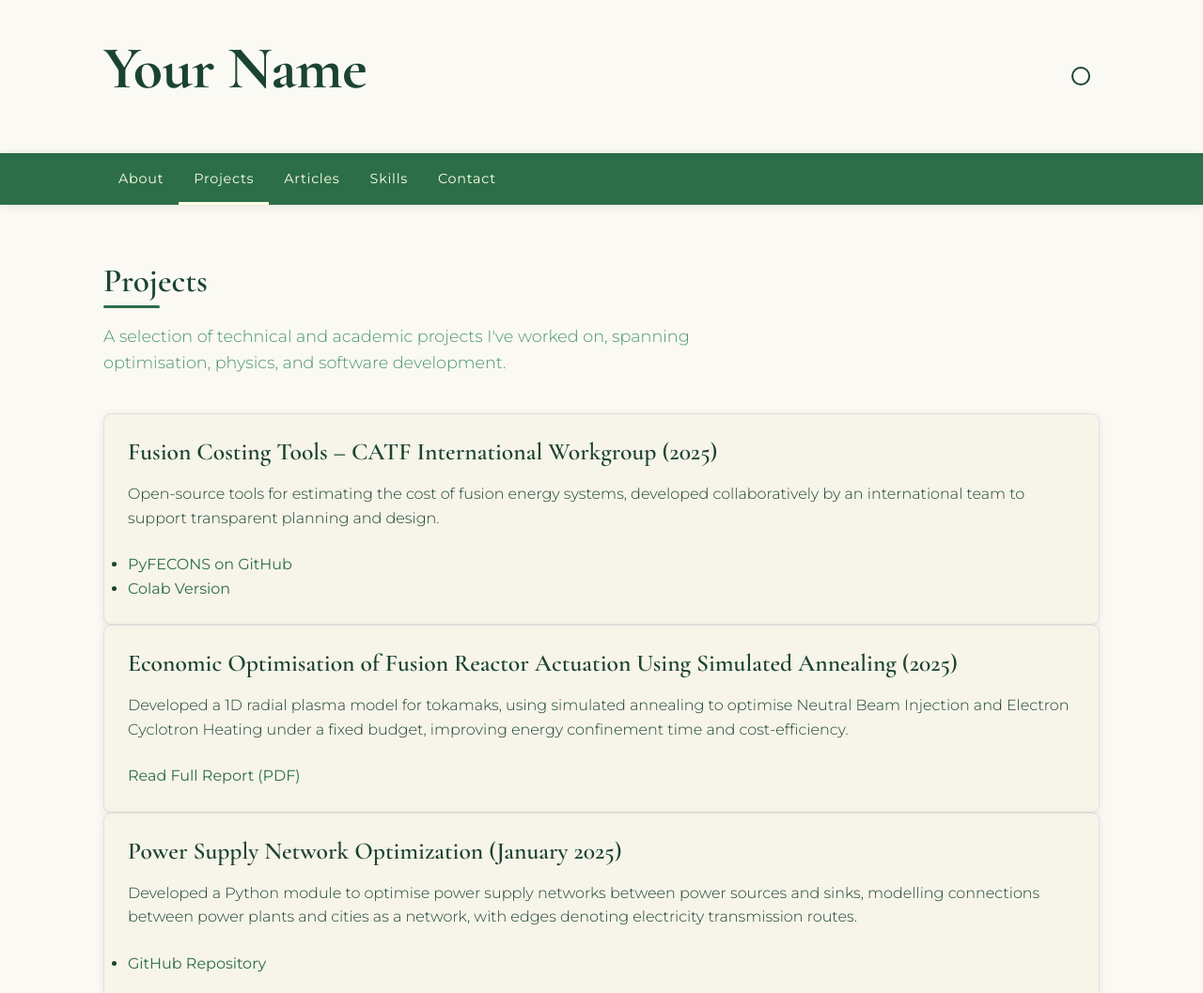
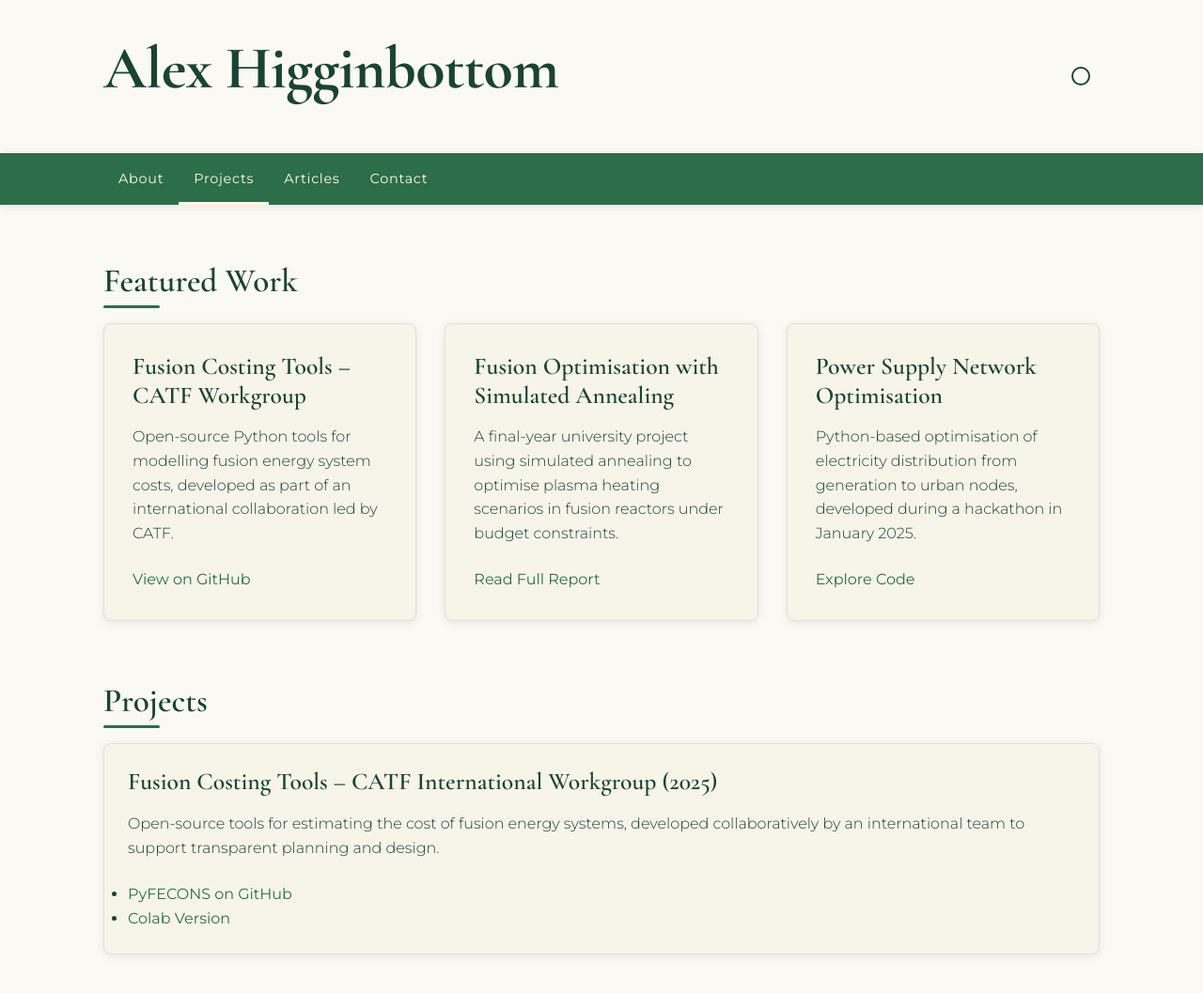
Before and after one commit to Alex-Higg/Alex-Higg.github.io, a plain HTML site: page projects.html in a window 1280 px wide. Shown: the top 1057 px of the page at 94% size. Drawn offline with nearby package versions, Linux system fonts and the light colour scheme.

Commit message:
article and project page bugs

```diff
--- a/projects.html
+++ b/projects.html
@@ -3,17 +3,22 @@
 <head>
     <meta charset="UTF-8">
     <meta name="viewport" content="width=device-width, initial-scale=1.0">
-    <title>Projects - Your Name</title>
+    <title>Projects - Alex Higginbottom</title>
     <link rel="stylesheet" href="css/style.css">
     <link rel="preconnect" href="https://fonts.googleapis.com">
     <link rel="preconnect" href="https://fonts.gstatic.com" crossorigin>
     <link href="https://fonts.googleapis.com/css2?family=Cormorant+Garamond:wght@400;600;700&family=Montserrat:wght@300;400;600&display=swap" rel="stylesheet">
     <script src="js/main.js" defer></script>
+    <style>
+        .project-card {
+            margin-bottom: 3rem;
+        }
+    </style>
 </head>
 <body>
     <header>
         <div class="container">
-            <h1>Your Name</h1>
+            <h1>Alex Higginbottom</h1>
             <button id="darkModeToggle" aria-label="Toggle dark mode">
                 <svg viewBox="0 0 24 24" width="24" height="24">
                     <path class="sun" d="M12 3v1m0 16v1m-9-9H2m18 0h1M5.6 5.6l.7.7m12.1-.7l-.7.7m-12.1 12.1l.7-.7m12.1.7l-.7-.7M12 12a3 3 0 110-6 3 3 0 010 6z" />
@@ -29,17 +34,37 @@
                 <li><a href="index.html">About</a></li>
                 <li><a href="projects.html" class="active">Projects</a></li>
                 <li><a href="articles.html">Articles</a></li>
-                <li><a href="index.html#skills">Skills</a></li>
                 <li><a href="index.html#contact">Contact</a></li>
             </ul>
         </div>
     </nav>
 
     <main>
+        <section id="featured" class="container" style="margin-bottom: 4rem;">
+            <h2>Featured Work</h2>
+            <div class="featured-grid">
+                <article class="featured-item">
+                    <h3>Fusion Costing Tools – CATF Workgroup</h3>
+                    <p>Open-source Python tools for modelling fusion energy system costs, developed as part of an international collaboration led by CATF.</p>
+                    <a href="https://github.com/Woodruff-Scientific-Ltd/PyFECONS" target="_blank" class="button">View on GitHub</a>
+                </article>
+
+                <article class="featured-item">
+                    <h3>Fusion Optimisation with Simulated Annealing</h3>
+                    <p>A final-year university project using simulated annealing to optimise plasma heating scenarios in fusion reactors under budget constraints.</p>
+                    <a href="Papers/Mathematical_Optimisation (5).pdf" target="_blank" class="button">Read Full Report</a>
+                </article>
+
+                <article class="featured-item">
+                    <h3>Power Supply Network Optimisation</h3>
+                    <p>Python-based optimisation of electricity distribution from generation to urban nodes, developed during a hackathon in January 2025.</p>
+                    <a href="https://github.com/Detriatis/hackthon_project" target="_blank" class="button">Explore Code</a>
+                </article>
+            </div>
+        </section>
+
         <section class="container">
             <h2>Projects</h2>
-            <p class="page-intro">A selection of technical and academic projects I've worked on, spanning optimisation, physics, and software development.</p>
-
             <div class="projects-list">
                 <article class="project-card">
                     <h3>Fusion Costing Tools – CATF International Workgroup (2025)</h3>
```
Also changed, not shown: articles.html (+3 -4 lines), index.html (+4 -0 lines).
